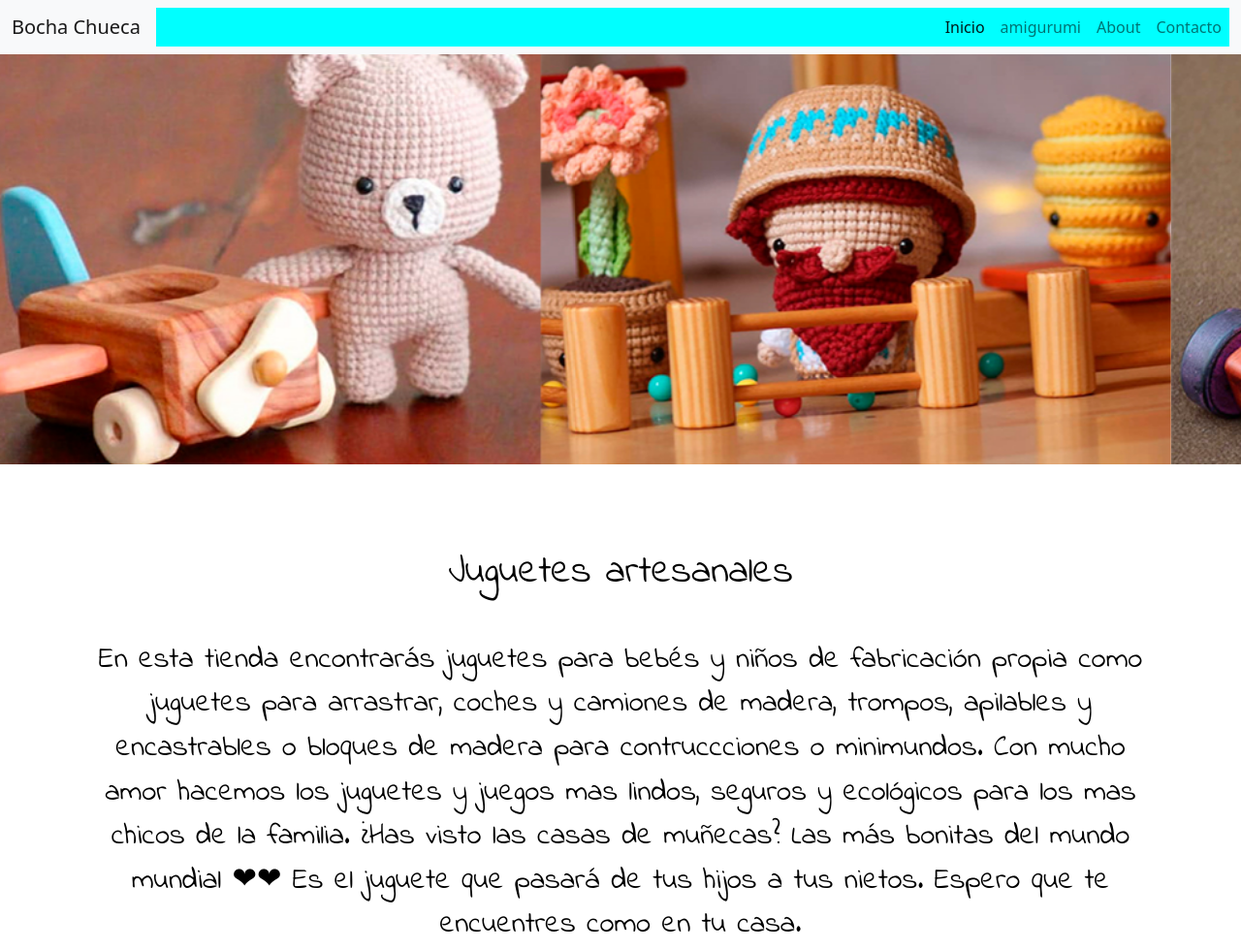
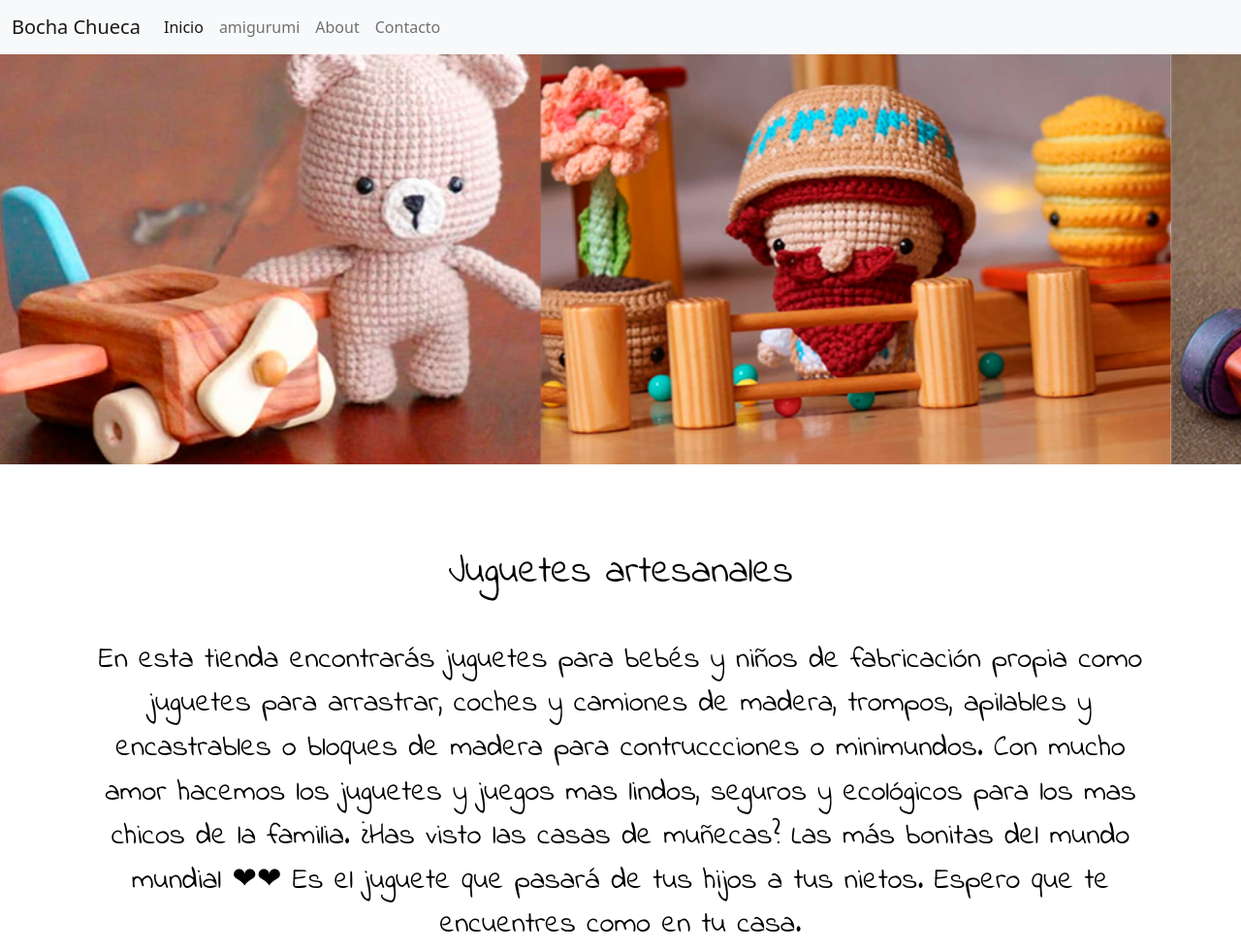
Before and after one commit to chaupinela/Proyecto_Coder, a website: page index.html in a window 1280 px wide. Shown: the top 980 px of the page at 97% size. Drawn offline with nearby package versions, Linux system fonts and the light colour scheme; a web font is replaced by a local one.

Commit message:
se comitea para subir

```diff
--- a/css/index.css
+++ b/css/index.css
@@ -1,13 +1,3 @@
-.headerIndex .navbar .container-fluid .navbar-collapse {
-  display: none;
-  background-color: aqua;
-  justify-content: right;
-  flex-grow: 1;
-}
-.headerIndex .navbar .container-fluid .navbar-collapse #navbarNavAltMarkup {
-  justify-content: right;
-}
-
 * {
   margin: 0;
   padding: 0;
```
Also changed, not shown: 1 other file.
